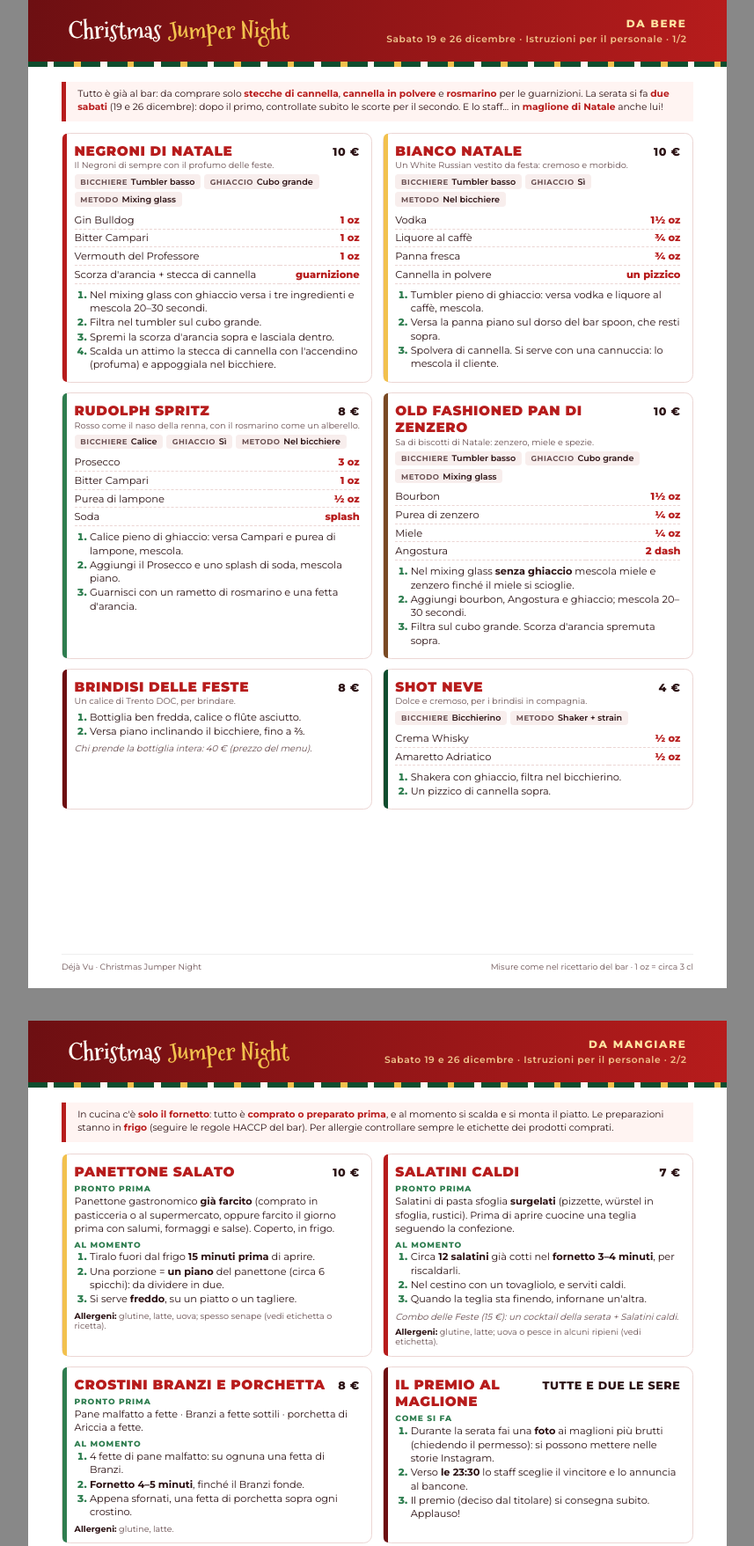
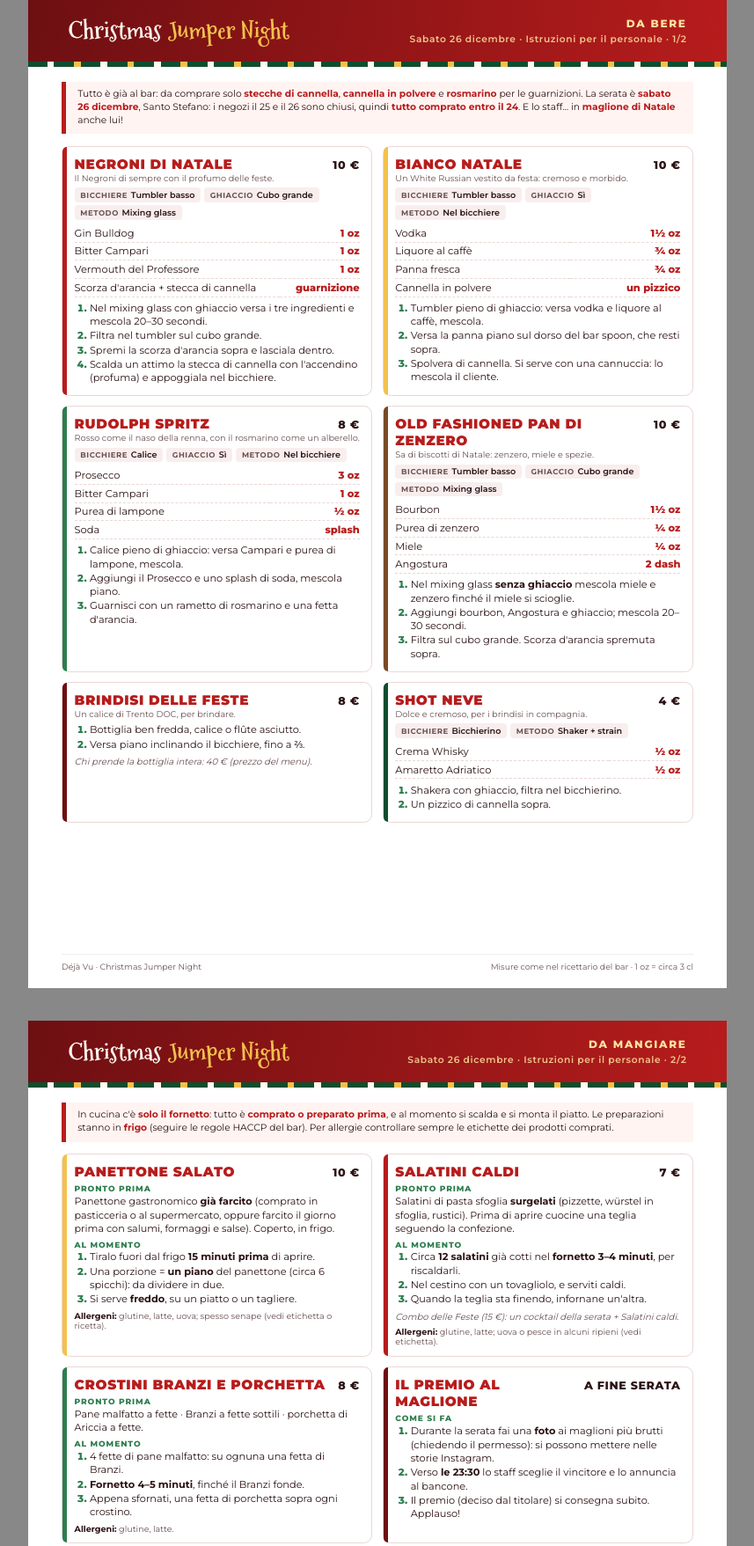
Before and after one commit to 4Kumiho/Dejavu, a plain HTML site: page Eventi/Christmas Jumper Night/sorgente/istruzioni.html in a window 1280 px wide. Shown: the top 1757 px of the page at 88% size, without its empty margins (211-1068 px from the left). Drawn offline with Linux system fonts and the light colour scheme.

Commit message:
Christmas Jumper Night: solo sabato 26 dicembre (tolto il 19)
Co-Authored-By: Claude Opus 5.5 <noreply@anthropic.com>

```diff
--- a/Eventi/Christmas Jumper Night/sorgente/istruzioni.html
+++ b/Eventi/Christmas Jumper Night/sorgente/istruzioni.html
@@ -69,12 +69,12 @@
 <section class="pagina">
   <div class="testa">
     <div class="tit"><b>Christmas</b><i>Jumper Night</i></div>
-    <div class="cosa">Da bere<span>Sabato 19 e 26 dicembre · Istruzioni per il personale · 1/2</span></div>
+    <div class="cosa">Da bere<span>Sabato 26 dicembre · Istruzioni per il personale · 1/2</span></div>
   </div>
   <div class="corpo">
     <div class="avviso">
       Tutto è già al bar: da comprare solo <b>stecche di cannella</b>, <b>cannella in polvere</b> e <b>rosmarino</b> per le guarnizioni.
-      La serata si fa <b>due sabati</b> (19 e 26 dicembre): dopo il primo, controllate subito le scorte per il secondo.
+      La serata è <b>sabato 26 dicembre</b>, Santo Stefano: i negozi il 25 e il 26 sono chiusi, quindi <b>tutto comprato entro il 24</b>.
       E lo staff… in <b>maglione di Natale</b> anche lui!
     </div>
     <div class="griglia">
@@ -181,7 +181,7 @@
 <section class="pagina">
   <div class="testa">
     <div class="tit"><b>Christmas</b><i>Jumper Night</i></div>
-    <div class="cosa">Da mangiare<span>Sabato 19 e 26 dicembre · Istruzioni per il personale · 2/2</span></div>
+    <div class="cosa">Da mangiare<span>Sabato 26 dicembre · Istruzioni per il personale · 2/2</span></div>
   </div>
   <div class="corpo">
     <div class="avviso">
@@ -231,7 +231,7 @@
       </div>
 
       <div class="scheda" style="--c:#6d0f12">
-        <h2>Il premio al maglione <small>tutte e due le sere</small></h2>
+        <h2>Il premio al maglione <small>a fine serata</small></h2>
         <div class="etic">Come si fa</div>
         <ol>
           <li>Durante la serata fai una <b>foto</b> ai maglioni più brutti (chiedendo il permesso): si possono mettere nelle storie Instagram.</li>
@@ -254,7 +254,7 @@
       <li>Premio per il maglione più brutto pronto</li>
       <li>Menu della serata sui tavoli · staff in maglione</li>
       <li>Combo delle Feste: cocktail + Salatini = <b>15 €</b></li>
-      <li>Nell'app: Cronologia → Serata → <b>🎉 Segna come evento</b> (entrambe le sere)</li>
+      <li>Nell'app: Cronologia → Serata → <b>🎉 Segna come evento</b></li>
     </ul>
   </div>
   <div class="piede"><span>Déjà Vu · Christmas Jumper Night</span><span>Buone Feste! 🎄</span></div>
```
Also changed, not shown: Eventi/Christmas Jumper Night/sorgente/grafiche.html (+2 -2 lines), Eventi/Christmas Jumper Night/Instagram post.png, Eventi/Christmas Jumper Night/Instagram storia.png, Eventi/Christmas Jumper Night/Menu da tavolo A5.png, 5 other files.
